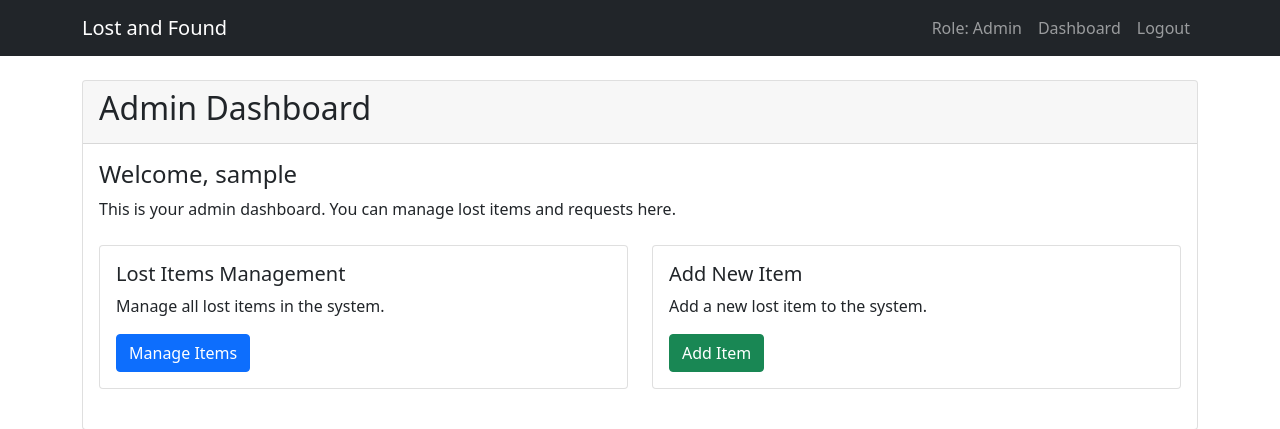
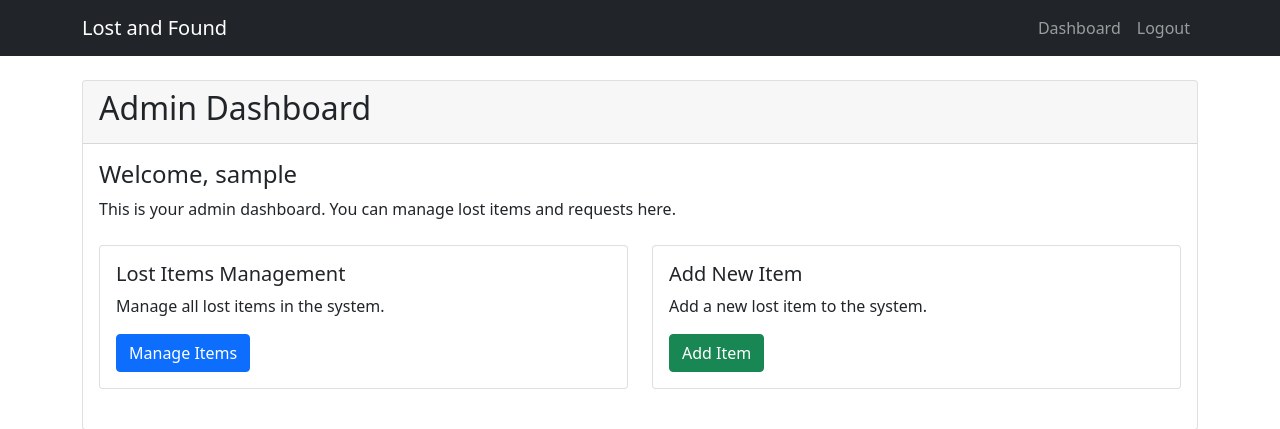
Before and after one commit to PavanPavu/Lost-and-Found-Item-User-Track-System, a Django app: page /accounts/admin-dashboard/ in a window 1280 px wide. Shown: the top 429 px of the page. Run offline with Django 5.2, Linux system fonts and the light colour scheme; a user stored in the database is signed in; tables that the repository leaves empty hold one stand-in row (values such as "Sample post").

Commit message:
changed superuser

```diff
--- a/accounts/templates/accounts/base.html
+++ b/accounts/templates/accounts/base.html
@@ -16,11 +16,9 @@
             <div class="collapse navbar-collapse" id="navbarNav">
                 <ul class="navbar-nav ms-auto">
                     {% if user.is_authenticated %}
+
                         <li class="nav-item">
-                            <span class="nav-link">Role: {{ user.role|title }}</span>
-                        </li>
-                        <li class="nav-item">
-                            <a class="nav-link" href="{% if user.role == 'admin' %}{% url 'admin_dashboard' %}{% else %}{% url 'user_dashboard' %}{% endif %}">Dashboard</a>
+                            <a class="nav-link" href="{% if user.is_superuser%}{% url 'admin_dashboard' %}{% else %}{% url 'user_dashboard' %}{% endif %}">Dashboard</a>
                         </li>
                         <li class="nav-item">
                             <a class="nav-link" href="{% url 'logout' %}">Logout</a>
--- a/accounts/views.py
+++ b/accounts/views.py
@@ -12,7 +12,7 @@ class CustomLoginView(LoginView):
     template_name = 'accounts/login.html'
 
     def get_success_url(self):
-        if self.request.user.role == 'admin':
+        if self.request.user.is_superuser:
             return reverse_lazy('admin_dashboard')
         return reverse_lazy('user_dashboard')
 
@@ -23,7 +23,7 @@ def register(request):
             user = form.save()
             login(request, user)
             messages.success(request, 'Registration successful!')
-            if user.role == 'admin':
+            if user.is_superuser:
                 return redirect('admin_dashboard')
             return redirect('user_dashboard')
     else:
@@ -37,11 +37,11 @@ def logout_view(request):
 
 @login_required
 def user_dashboard(request):
-    if request.user.role == 'admin':
+    if request.user.is_superuser:
         return redirect('admin_dashboard')
     return render(request, 'accounts/user_dashboard.html')
 
 @login_required
-@user_passes_test(lambda u: u.role == 'admin')
 def admin_dashboard(request):
-    return render(request, 'accounts/admin_dashboard.html')
+    if(request.user.is_superuser):
+        return render(request, 'accounts/admin_dashboard.html')
--- a/items/views.py
+++ b/items/views.py
@@ -8,7 +8,9 @@ from django.db import transaction
 from django.urls import reverse
 
 def is_admin(user):
-    return user.role == 'admin'
+    print("items")
+    print(user.is_superuser)
+    return user.is_superuser
 
 # Admin Views
 @login_required
--- a/lost_and_found/urls.py
+++ b/lost_and_found/urls.py
@@ -22,7 +22,7 @@ from django.conf.urls.static import static
 
 def home(request):
     if request.user.is_authenticated:
-        if request.user.role == 'admin':
+        if request.user.is_superuser:
             return redirect('admin_dashboard')
         return redirect('user_dashboard')
     return redirect('login')
```
